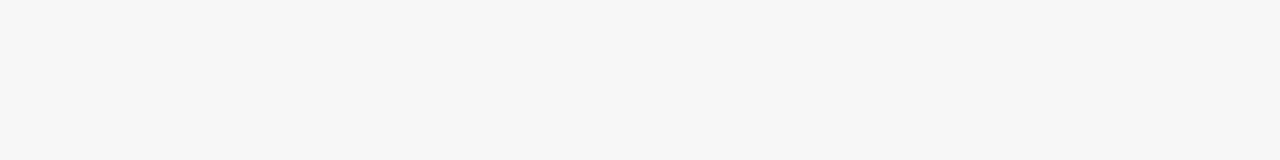
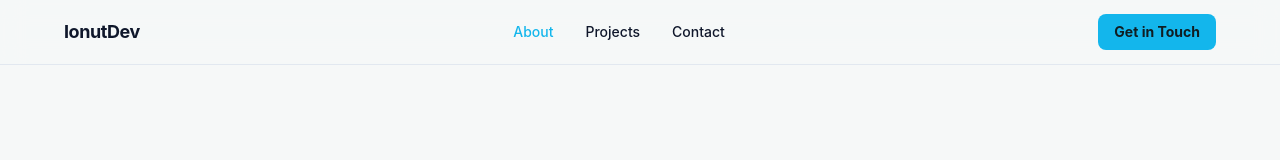
Before and after one commit to ionut1912/Portfolio, a React (Vite) app: page /about in a window 1280 px wide. Before the commit this address had no page. Shown: the top 160 px of the page. Built offline with nearby package versions, Linux system fonts and the light colour scheme; no server answers.

Commit message:
fix routing

```diff
--- a/src/App.tsx
+++ b/src/App.tsx
@@ -1,63 +1,6 @@
-import { useState, type JSX } from "react";
-import { Footer } from "./components/Footer";
-import { NAV_LINKS } from "./data/portfolioData";
-import type { SectionId } from "./types/portfolio";
-import Home from "./pages/Home";
+import { type JSX } from "react";
+import Layout from "./components/Layout";
 
 export default function App(): JSX.Element {
-  const [activeSection, setActiveSection] = useState<SectionId>("home");
-
-  const renderContent = (): JSX.Element => {
-    switch (activeSection) {
-      case "home":
-        return <Home />;
-      case "about":
-        return <Home />;
-      case "projects":
-        return <Home />;
-      case "contact":
-        return <Home />;
-    }
-  };
-
-  return (
-    <div className="min-h-screen flex flex-col bg-background-light dark:bg-background-dark">
-      <header className="sticky top-0 z-50 w-full border-b border-slate-200 dark:border-slate-800 bg-background-light/80 dark:bg-background-dark/80 backdrop-blur-md">
-        <div className="max-w-[1200px] mx-auto px-6 h-16 flex items-center justify-between">
-          <button
-            className="flex items-center gap-3 cursor-pointer bg-transparent border-none p-0"
-            onClick={() => setActiveSection("home")}
-          >
-            <span className="font-bold text-lg tracking-tight">IonutDev</span>
-          </button>
-
-          <nav className="hidden md:flex items-center gap-8">
-            {NAV_LINKS.map((link) => (
-              <button
-                key={link.id}
-                onClick={() => setActiveSection(link.id)}
-                className={`text-sm font-medium transition-colors ${
-                  activeSection === link.id ? "text-primary" : "hover:text-primary"
-                }`}
-              >
-                {link.label}
-              </button>
-            ))}
-          </nav>
-
-          <a
-            className="hidden md:flex items-center justify-center px-4 py-2 bg-primary hover:bg-primary/90 text-background-dark text-sm font-bold rounded-lg transition-all shadow-nav"
-            href="mailto:hello@alexdev.com"
-          >
-            Get in Touch
-          </a>
-        </div>
-      </header>
-
-      <main className="flex-1 w-full max-w-[1200px] mx-auto px-6 py-12 md:py-20 flex flex-col gap-16">
-        {renderContent()}
-      </main>
-      <Footer />
-    </div>
-  );
+  return <Layout />;
 }
--- /dev/null
+++ b/src/components/Layout.tsx
@@ -0,0 +1,55 @@
+import { NAV_LINKS } from "@/data/portfolioData";
+import Home from "@/pages/Home";
+import type { JSX } from "react";
+import { NavLink, Route, Routes, useNavigate } from "react-router-dom";
+import { Footer } from "./Footer";
+
+export default function Layout(): JSX.Element {
+  const navigate = useNavigate();
+
+  return (
+    <div className="min-h-screen flex flex-col bg-background-light dark:bg-background-dark">
+      <header className="sticky top-0 z-50 w-full border-b border-slate-200 dark:border-slate-800 bg-background-light/80 dark:bg-background-dark/80 backdrop-blur-md">
+        <div className="max-w-[1200px] mx-auto px-6 h-16 flex items-center justify-between">
+          <button
+            className="flex items-center gap-3 cursor-pointer bg-transparent border-none p-0"
+            onClick={() => navigate("/")}
+          >
+            <span className="font-bold text-lg tracking-tight">IonutDev</span>
+          </button>
+
+          <nav className="hidden md:flex items-center gap-8">
+            {NAV_LINKS.map((link) => (
+              <NavLink
+                key={link.id}
+                to={`/${link.id}`}
+                className={({ isActive }) =>
+                  `text-sm font-medium transition-colors ${isActive ? "text-primary" : "hover:text-primary"}`
+                }
+              >
+                {link.label}
+              </NavLink>
+            ))}
+          </nav>
+
+          <a
+            className="hidden md:flex items-center justify-center px-4 py-2 bg-primary hover:bg-primary/90 text-background-dark text-sm font-bold rounded-lg transition-all shadow-nav"
+            href="mailto:hello@alexdev.com"
+          >
+            Get in Touch
+          </a>
+        </div>
+      </header>
+
+      <main className="flex-1 w-full max-w-[1200px] mx-auto px-6 py-12 md:py-20 flex flex-col gap-16">
+        <Routes>
+          <Route path="/" element={<Home />} />
+          <Route path="/about" element={<Home />} />
+          <Route path="/projects" element={<Home />} />
+          <Route path="/contact" element={<Home />} />
+        </Routes>
+      </main>
+      <Footer />
+    </div>
+  );
+}
--- a/src/main.tsx
+++ b/src/main.tsx
@@ -1,18 +1,13 @@
 import { StrictMode } from "react";
 import { createRoot } from "react-dom/client";
-import { BrowserRouter, Routes, Route } from "react-router-dom";
-import App from "./App.jsx";
-import Home from "./pages/Home.jsx";
+import { BrowserRouter } from "react-router-dom";
+import App from "./App";
 import "./index.css";
 
 createRoot(document.getElementById("root")).render(
   <StrictMode>
     <BrowserRouter>
-      <Routes>
-        <Route path="/" element={<App />}>
-          <Route index element={<Home />} />
-        </Route>
-      </Routes>
+      <App />
     </BrowserRouter>
   </StrictMode>
 );
```
